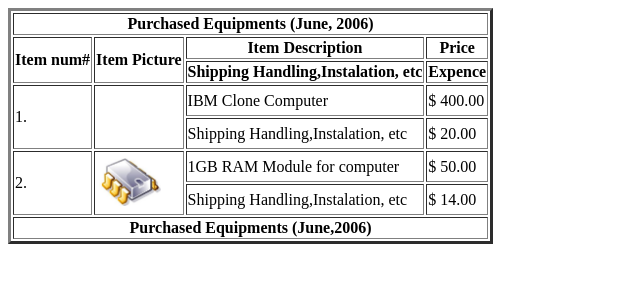
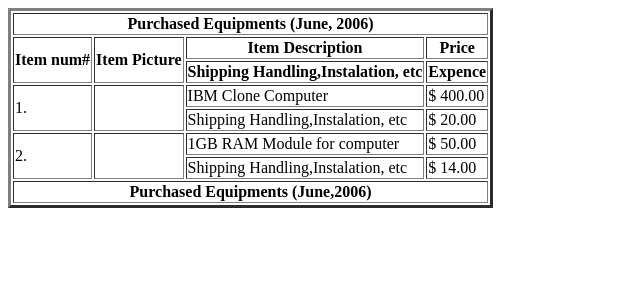
Before and after one commit to Desarrolladores2020/practica-pp9, a plain HTML site: page index.html in a window 1280 px wide. Shown: the whole page, without its empty margins (0-640 px from the left). Drawn offline with Linux system fonts and the light colour scheme; files whose address does not match are found by name.

Commit message:
Add files via upload

```diff
--- a/index.html
+++ b/index.html
@@ -30,7 +30,7 @@
 		</tr>
 		<tr>
 			<td colspan="2" rowspan="2">1. </td>
-			<td colspan="2" rowspan="2"><img ></td>
+			<td colspan="2" rowspan="2"><img src=""></td>
 			<td>IBM Clone Computer</td>
 			<td>$ 400.00</td>
 		</tr>
@@ -42,7 +42,7 @@
 		</tr>
 		<tr>
 			<td colspan="2" rowspan="2">2. </td>
-			<td colspan="2" rowspan="2"><img src="c:/archivos/imagen2.jpg"></td>
+			<td colspan="2" rowspan="2"><img src=""></td>
 			<td>1GB RAM Module for computer</td>
 			<td>$ 50.00</td>
 		</tr>
```
